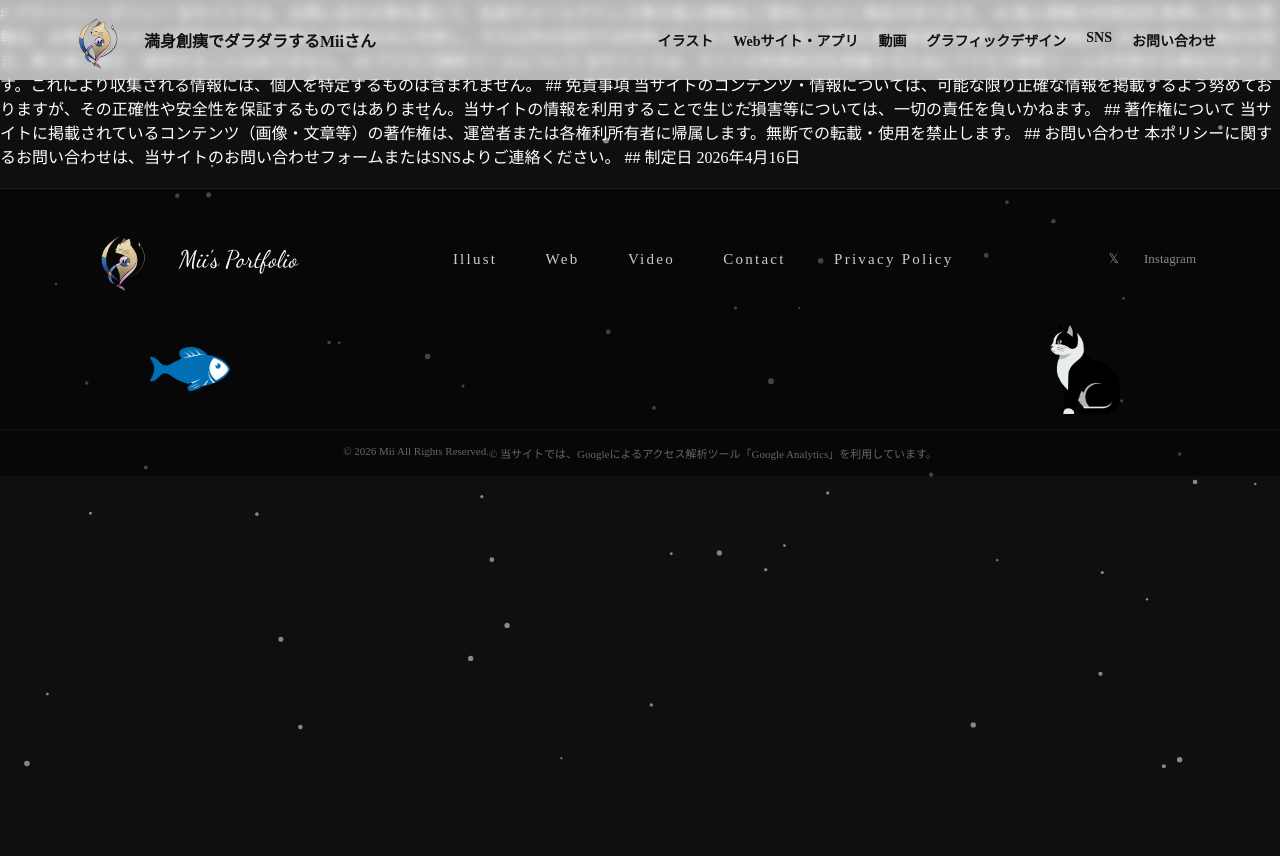
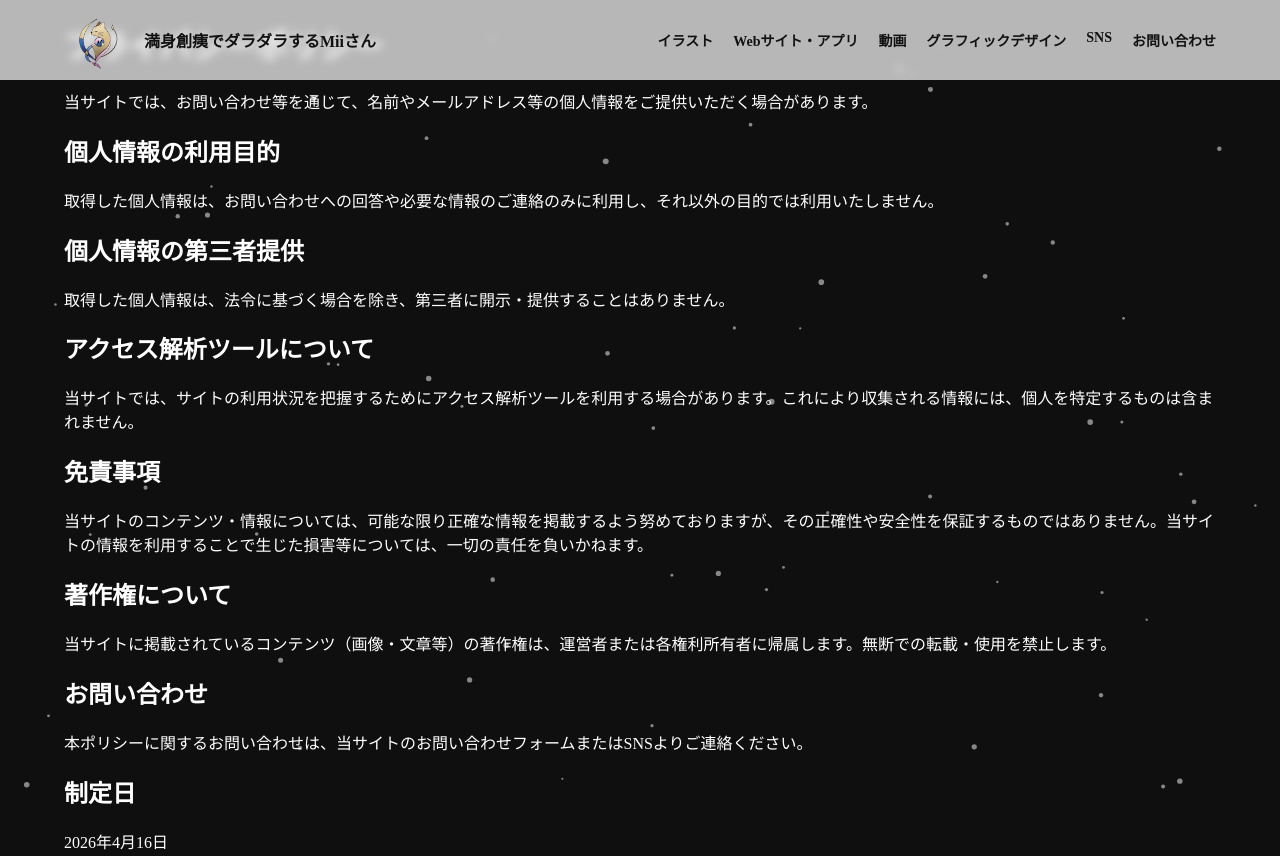
Before and after one commit to miiilleng01/my-portfolio, a website with bundled scripts: page public/PrivacyPolicy.html in a window 1280 px wide. Shown: the top 856 px of the page. Before the commit the page ends 800 px from the top, so only its background shows below. Built offline with nearby package versions, Linux system fonts and the light colour scheme; no server answers; a web font is replaced by a local one.

Commit message:
Update PrivacyPolicy.html

```diff
--- a/public/PrivacyPolicy.html
+++ b/public/PrivacyPolicy.html
@@ -69,37 +69,46 @@ if (location.pathname === "/index.html") {
   </div>
 </header>
 
-  # プライバシーポリシー
+  <main class="container">
+    <h1>プライバシーポリシー</h1>
 
-  当サイトでは、お問い合わせ等を通じて、名前やメールアドレス等の個人情報をご提供いただく場合があります。
+    <p>
+      当サイトでは、お問い合わせ等を通じて、名前やメールアドレス等の個人情報をご提供いただく場合があります。
+    </p>
 
-  ## 個人情報の利用目的
+    <h2>個人情報の利用目的</h2>
+    <p>
+      取得した個人情報は、お問い合わせへの回答や必要な情報のご連絡のみに利用し、それ以外の目的では利用いたしません。
+    </p>
 
-  取得した個人情報は、お問い合わせへの回答や必要な情報のご連絡のみに利用し、それ以外の目的では利用いたしません。
+    <h2>個人情報の第三者提供</h2>
+    <p>
+      取得した個人情報は、法令に基づく場合を除き、第三者に開示・提供することはありません。
+    </p>
 
-  ## 個人情報の第三者提供
+    <h2>アクセス解析ツールについて</h2>
+    <p>
+      当サイトでは、サイトの利用状況を把握するためにアクセス解析ツールを利用する場合があります。これにより収集される情報には、個人を特定するものは含まれません。
+    </p>
 
-  取得した個人情報は、法令に基づく場合を除き、第三者に開示・提供することはありません。
+    <h2>免責事項</h2>
+    <p>
+      当サイトのコンテンツ・情報については、可能な限り正確な情報を掲載するよう努めておりますが、その正確性や安全性を保証するものではありません。当サイトの情報を利用することで生じた損害等については、一切の責任を負いかねます。
+    </p>
 
-  ## アクセス解析ツールについて
+    <h2>著作権について</h2>
+    <p>
+      当サイトに掲載されているコンテンツ（画像・文章等）の著作権は、運営者または各権利所有者に帰属します。無断での転載・使用を禁止します。
+    </p>
 
-  当サイトでは、サイトの利用状況を把握するためにアクセス解析ツールを利用する場合があります。これにより収集される情報には、個人を特定するものは含まれません。
+    <h2>お問い合わせ</h2>
+    <p>
+      本ポリシーに関するお問い合わせは、当サイトのお問い合わせフォームまたはSNSよりご連絡ください。
+    </p>
 
-  ## 免責事項
-
-  当サイトのコンテンツ・情報については、可能な限り正確な情報を掲載するよう努めておりますが、その正確性や安全性を保証するものではありません。当サイトの情報を利用することで生じた損害等については、一切の責任を負いかねます。
-
-  ## 著作権について
-
-  当サイトに掲載されているコンテンツ（画像・文章等）の著作権は、運営者または各権利所有者に帰属します。無断での転載・使用を禁止します。
-
-  ## お問い合わせ
-
-  本ポリシーに関するお問い合わせは、当サイトのお問い合わせフォームまたはSNSよりご連絡ください。
-
-  ## 制定日
-
-  2026年4月16日
+    <h2>制定日</h2>
+    <p>2026年4月16日</p>
+  </main>
 
 
 <footer class="site-footer">
```
